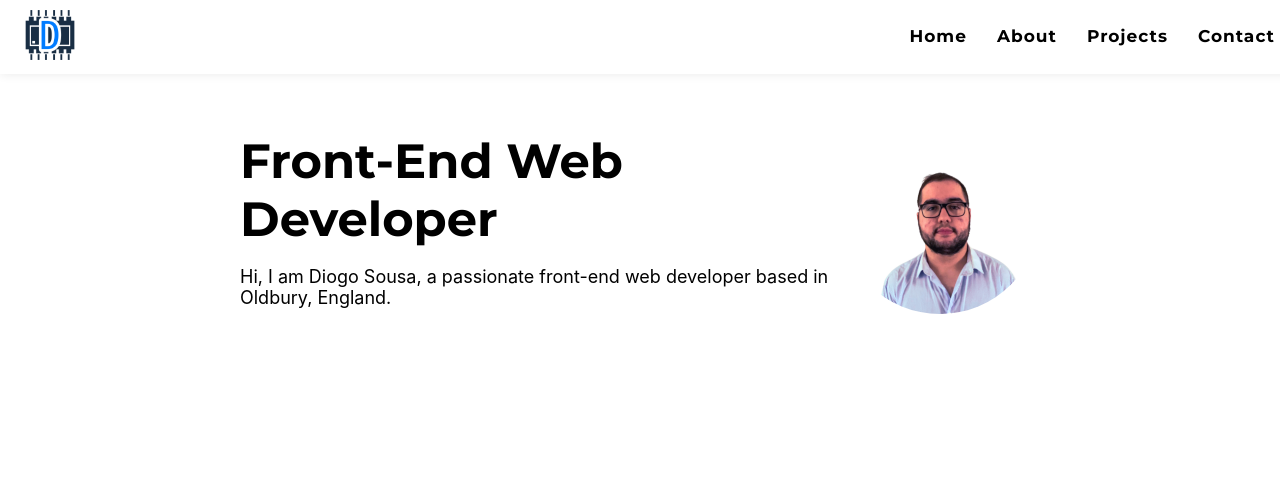
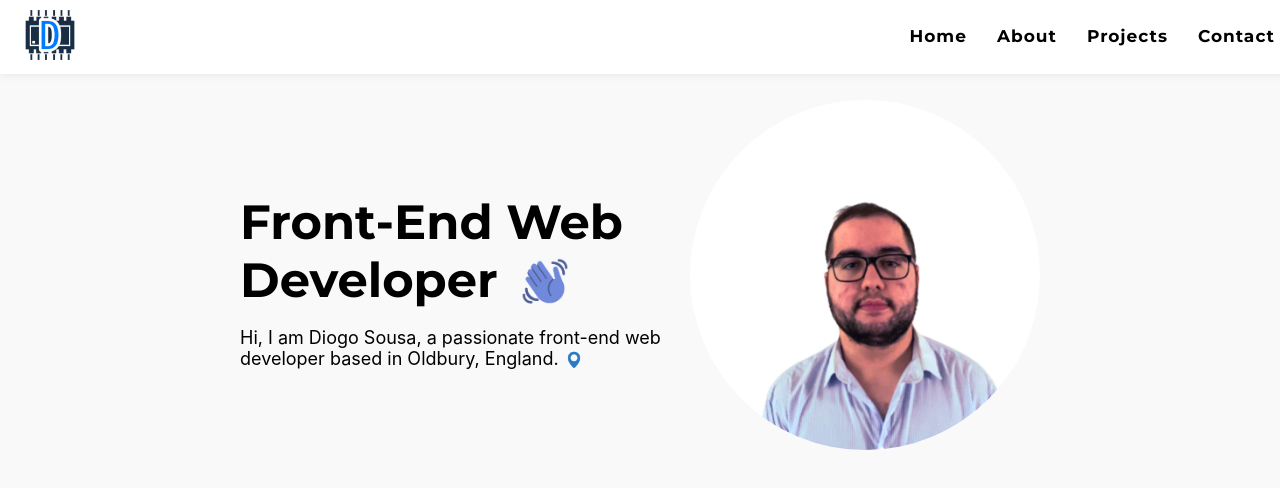
Before and after one commit to DiogoS77/Diogo-Portfolio, a React (Create React App) app: page / in a window 1280 px wide. Shown: the top 488 px of the page. Built offline with nearby package versions, Linux system fonts and the light colour scheme; a web font is replaced by a local one.

Commit message:
added 2 images to the introduction and adjusted sizes

```diff
--- a/src/components/pages/Home.js
+++ b/src/components/pages/Home.js
@@ -2,16 +2,30 @@
 import React from "react";
 import "../../css/Home.css";
 import Portrait from "../../images/portrait.png";
+import BlueLocationPin from "../../images/blueLocationPin.png";
+import WavingBlueHand from "../../images/wavingBlueEmoji.png";
 
 export default function Home() {
   return (
     <div className="home-container">
       <div className="content">
         <div className="text-content">
-          <h1 className="header">Front-End Web Developer</h1>
+          <h1 className="header">
+            Front-End Web Developer{" "}
+            <img
+              className="waving-hand"
+              src={WavingBlueHand}
+              alt="Waving Hand"
+            />
+          </h1>
           <p className="intro-text">
             Hi, I am Diogo Sousa, a passionate front-end web developer based in
-            Oldbury, England.
+            Oldbury, England.{" "}
+            <img
+              src={BlueLocationPin}
+              alt="Location Pin"
+              className="location-pin"
+            />
           </p>
         </div>
         <img className="profile-image" src={Portrait} alt="Profile" />
--- a/src/css/Home.css
+++ b/src/css/Home.css
@@ -1,4 +1,8 @@
 /* Home.css */
+
+body {
+  background-color: #f9f9f9;
+}
 
 .home-container {
   display: flex;
@@ -6,6 +10,7 @@
   align-items: center;
   text-align: left;
   margin-top: 100px;
+  background-color: #f9f9f9;
 }
 
 .content {
@@ -20,6 +25,15 @@
   font-weight: bold;
   margin-bottom: 10px;
   font-family: "Montserrat", sans-serif;
+  position: relative;
+}
+
+.waving-hand {
+  position: absolute;
+  top: 78%;
+  left: calc(60% + 10px);
+  transform: translateY(-50%);
+  width: 50px;
 }
 
 .intro-text {
@@ -28,7 +42,12 @@
   font-family: "Inter", sans-serif;
 }
 
+.location-pin {
+  width: 20px;
+  vertical-align: middle;
+}
+
 .profile-image {
-  width: 200px;
+  width: 350px;
   border-radius: 50%;
 }
```
Also changed, not shown: src/images/blueLocationPin.png (added), src/images/wavingBlueEmoji.png (added).
